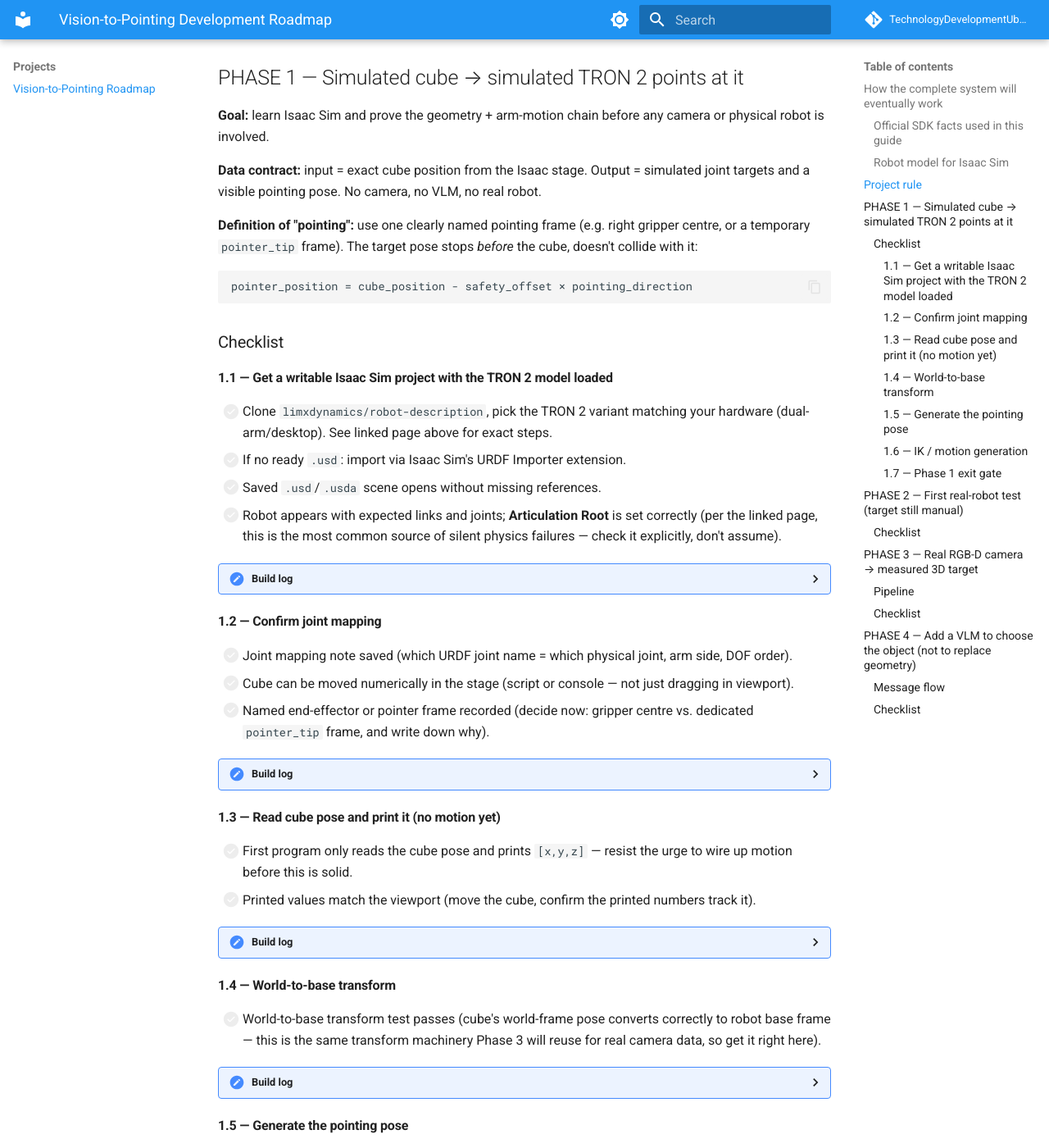
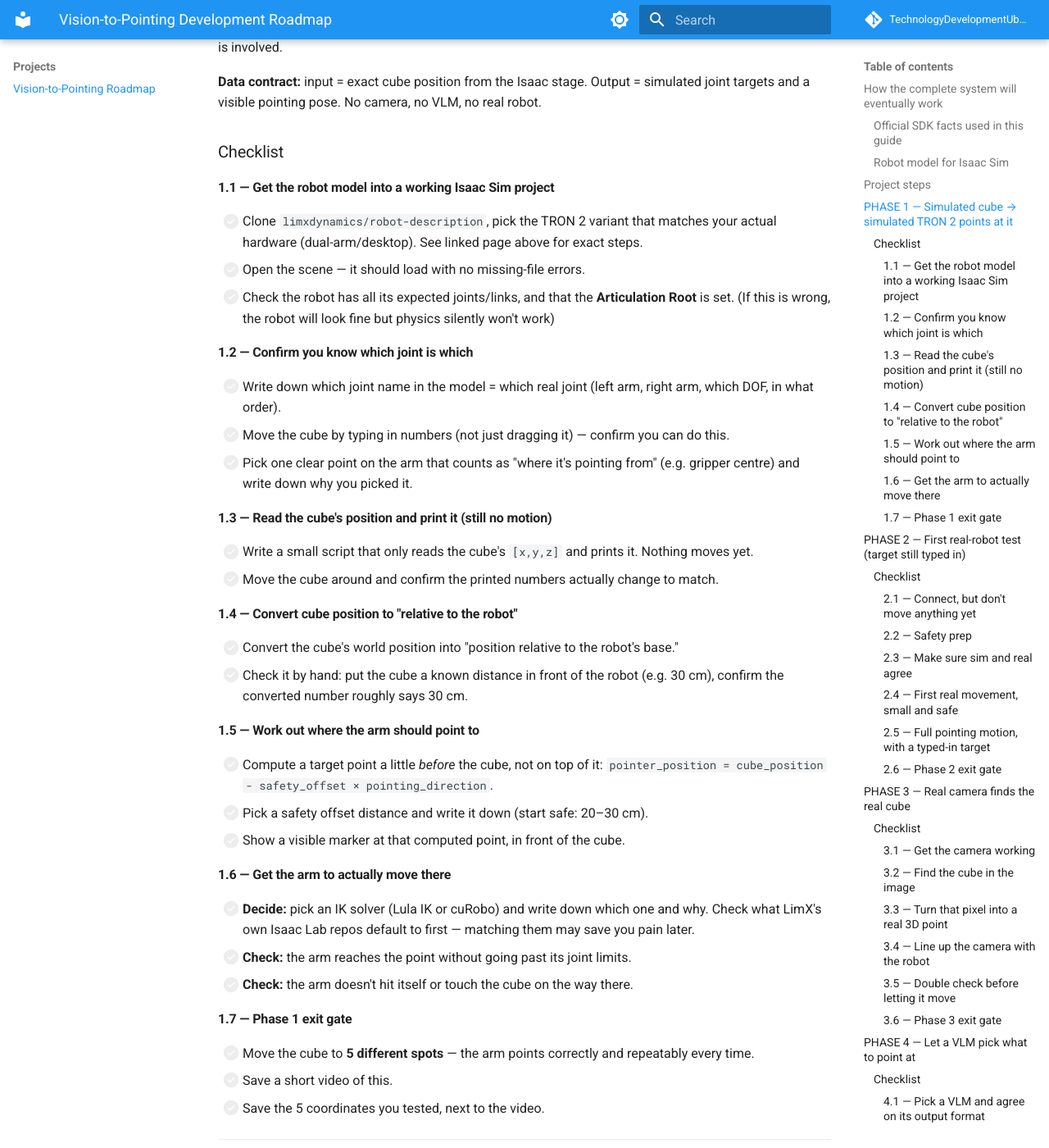
Before and after one commit to TechnologyDevelopmentUbbink/Tron2, an MkDocs documentation site: the page built from docs/projects/vision-pointing-roadmap.md, in a window 1280 px wide and 1400 px high, scrolled down 1559 px. Shown: the whole window at 82% size. Built offline with MkDocs 1.6.1 and Material for MkDocs 9.7.7, drawn with Linux system fonts in a browser that asks for light colours; comment, search, counter and statistics services are not loaded; some of the changed text lies outside the part shown.

Commit message:
Refine Vision-to-Pointing roadmap and checklist
Updated the roadmap for the Vision-to-Pointing project, refining language for clarity and consistency. Adjusted checklist items and goals for each phase to better reflect project objectives.

````diff
--- a/docs/projects/vision-pointing-roadmap.md
+++ b/docs/projects/vision-pointing-roadmap.md
@@ -6,16 +6,13 @@
 
 Source status: internal project plan, partly Unverified until each phase is executed. Not yet Ubbink-verified end to end.
 
-This page is a **living build log**, not a fixed spec. Each checklist item gets updated in place as work happens: software/version used, what worked, what didn't, dead ends. If the project stalls at any phase, this page should still stand on its own as a usable record for whoever picks it up next (including future-you).
+This page is a living build log, not a fixed spec. Each checklist item gets updated in place as work happens: software/version used, what worked, what didn't, dead ends. If the project stalls at any phase, this page should still stand on its own as a usable record for whoever picks it up next (including future-you).
 
 Primary first use case: place a coloured cube in front of the robot and make one arm point toward it without touching it.
 
-Superseded document
-
-
 ## How the complete system will eventually work
 
-The final system is not one giant AI model. It is a chain of small modules, each receiving a defined data type and sending a defined data type to the next module:
+The final system is not one giant AI model. It is a chain of small modules. Each one takes a simple input and hands off a simple, well-defined output to the next one:
 
 ```
 Camera frame (RGB+D) → Target selection → 3D position (camera frame)
@@ -25,243 +22,184 @@
 
 ### Official SDK facts used in this guide
 
-- The TRON 2 SDK distinguishes simulation at `127.0.0.1` from the real robot at `10.192.1.2`.
-- The SDK exposes robot state: joint angle `q`, velocity `dq`, estimated torque `tau`.
-- The EDU compute module is intended for robot-related algorithms and can talk to the robot controller over the robot network.
-
+- The TRON 2 SDK talks to the simulator at `127.0.0.1` and the real robot at `10.192.1.2` — different addresses, don't mix them up.
+- The SDK gives you the robot's joint angle (`q`), joint speed (`dq`), and estimated torque (`tau`).
+- The EDU compute module is where your own code runs and talks to the robot controller over the robot's network.
 
 ### Robot model for Isaac Sim
 
-See [Isaac Sim, Isaac Lab & FluxVLA Training → Robot model (URDF/USD)](../software/isaac-sim-training.md#robot-model-urdfusd-for-isaac-sim) for the `limxdynamics/robot-description`
+See: [Isaac Sim, Isaac Lab & FluxVLA Training → Robot model (URDF/USD)](../software/isaac-sim-training.md#robot-model-urdfusd-for-isaac-sim) for the `limxdynamics/robot-description` repo.
 
 ---
 
-## Project rule
+## Project steps
 
-Each phase must produce saved evidence before the next phase starts. This keeps vision, calibration, motion planning, SDK communication, and (later) VLM behaviour from all failing at once and being impossible to untangle.
-
-| Phase | Summary |
+| Phase | What changes |
 |---|---|
-| 1. Simulation | Simulated cube → simulated TRON 2 points at it |
-| 2. Real control | Same motion, on the real TRON 2, target still manual |
-| 3. Camera | Real RGB-D camera → measured 3D target |
-| 4. VLM | Natural-language object selection, geometry stays deterministic |
+| 1. Simulation | Fake cube, fake robot — just prove the math and motion work |
+| 2. Real control | Same motion, but on the real TRON 2. Target is still a number you type in |
+| 3. Camera | A real camera finds the real cube instead of you typing in a number |
+| 4. VLM | You can say what to point at instead of it always being "the cube" |
 
 ---
 
-## PHASE 1 — Simulated cube → simulated TRON 2 points at it
+## **PHASE 1** — Simulated cube → simulated TRON 2 points at it
 
-**Goal:** learn Isaac Sim and prove the geometry + arm-motion chain before any camera or physical robot is involved.
+**Goal:** learn Isaac Sim and prove the geometry + arm-motion chain work, before any camera or real robot is involved.
 
 **Data contract:** input = exact cube position from the Isaac stage. Output = simulated joint targets and a visible pointing pose. No camera, no VLM, no real robot.
 
-**Definition of "pointing":** use one clearly named pointing frame (e.g. right gripper centre, or a temporary `pointer_tip` frame). The target pose stops *before* the cube, doesn't collide with it:
+### Checklist
 
-```
-pointer_position = cube_position - safety_offset × pointing_direction
-```
+#### 1.1 — Get the robot model into a working Isaac Sim project
+
+- [ ] Clone `limxdynamics/robot-description`, pick the TRON 2 variant that matches your actual hardware (dual-arm/desktop). See linked page above for exact steps.
+- [ ] Open the scene — it should load with no missing-file errors.
+- [ ] Check the robot has all its expected joints/links, and that the **Articulation Root** is set. (If this is wrong, the robot will look fine but physics silently won't work)
+
+#### 1.2 — Confirm you know which joint is which
+
+- [ ] Write down which joint name in the model = which real joint (left arm, right arm, which DOF, in what order).
+- [ ] Move the cube by typing in numbers (not just dragging it) — confirm you can do this.
+- [ ] Pick one clear point on the arm that counts as "where it's pointing from" (e.g. gripper centre) and write down why you picked it.
+
+#### 1.3 — Read the cube's position and print it (still no motion)
+
+- [ ] Write a small script that only reads the cube's `[x,y,z]` and prints it. Nothing moves yet.
+- [ ] Move the cube around and confirm the printed numbers actually change to match.
+
+#### 1.4 — Convert cube position to "relative to the robot"
+
+- [ ] Convert the cube's world position into "position relative to the robot's base."
+- [ ] Check it by hand: put the cube a known distance in front of the robot (e.g. 30 cm), confirm the converted number roughly says 30 cm.
+
+#### 1.5 — Work out where the arm should point to
+
+- [ ] Compute a target point a little *before* the cube, not on top of it: `pointer_position = cube_position - safety_offset × pointing_direction`.
+- [ ] Pick a safety offset distance and write it down (start safe: 20–30 cm).
+- [ ] Show a visible marker at that computed point, in front of the cube.
+
+#### 1.6 — Get the arm to actually move there
+
+- [ ] **Decide:** pick an IK solver (Lula IK or cuRobo) and write down which one and why. Check what LimX's own Isaac Lab repos default to first — matching them may save you pain later.
+- [ ] **Check:** the arm reaches the point without going past its joint limits.
+- [ ] **Check:** the arm doesn't hit itself or touch the cube on the way there.
+
+#### 1.7 — Phase 1 exit gate
+
+- [ ] Move the cube to **5 different spots** — the arm points correctly and repeatably every time.
+- [ ] Save a short video of this.
+- [ ] Save the 5 coordinates you tested, next to the video.
+
+---
+
+## **PHASE 2** — First real-robot test (target still typed in)
+
+**Goal:** get the real TRON 2 to do the same small, safe pointing motion. You still type in the target by hand — no camera yet.
+
+**Preferred way in:** use a high-level move command (Cartesian/ServoJ/end-pose) if LimX gives you one. Only use raw 300 Hz joint commands if there's no other option — that path is powerful but unforgiving.
 
 ### Checklist
 
-#### 1.1 — Get a writable Isaac Sim project with the TRON 2 model loaded
+#### 2.1 — Connect, but don't move anything yet
 
-- [ ] Clone `limxdynamics/robot-description`, pick the TRON 2 variant matching your hardware (dual-arm/desktop). See linked page above for exact steps.
-- [ ] If no ready `.usd`: import via Isaac Sim's URDF Importer extension.
-- [ ] Saved `.usd`/`.usda` scene opens without missing references.
-- [ ] Robot appears with expected links and joints; **Articulation Root** is set correctly (per the linked page, this is the most common source of silent physics failures — check it explicitly, don't assume).
+- [ ] Connect to the robot, ping it, print motor count and the `q`/`dq`/`tau` stream. **The robot must not move for this step.**
 
-<details><summary>Build log</summary>
+#### 2.2 — Safety prep
 
-Unverified — not yet attempted at time of writing.
+- [ ] Write down the emergency-stop procedure and actually practice it before anything moves.
+- [ ] Write down the workspace limits — the exact box/area the arm is allowed to move in during testing.
 
-- Software/version:
-- Worked:
-- Didn't work / gotchas:
+#### 2.3 — Make sure sim and real agree
 
-</details>
+- [ ] Check that the joint order/names in Isaac match the joint order/names the real SDK uses.
+- [ ] Try the high-level move interface once, with something trivial.
 
-#### 1.2 — Confirm joint mapping
+#### 2.4 — First real movement, small and safe
 
-- [ ] Joint mapping note saved (which URDF joint name = which physical joint, arm side, DOF order).
-- [ ] Cube can be moved numerically in the stage (script or console — not just dragging in viewport).
-- [ ] Named end-effector or pointer frame recorded (decide now: gripper centre vs. dedicated `pointer_tip` frame, and write down why).
+- [ ] Command one small pose change and confirm it works.
+- [ ] Keep logging robot state while it moves; save what you see, even if nothing went wrong.
 
-<details><summary>Build log</summary>
+#### 2.5 — Full pointing motion, with a typed-in target
 
-Unverified.
+- [ ] Type in a target position (in robot-base coordinates), log the pose you calculated *before* you send it, then execute.
 
-- Software/version:
-- Worked:
-- Didn't work / gotchas:
+#### 2.6 — Phase 2 exit gate
 
-</details>
-
-#### 1.3 — Read cube pose and print it (no motion yet)
-
-- [ ] First program only reads the cube pose and prints `[x,y,z]` — resist the urge to wire up motion before this is solid.
-- [ ] Printed values match the viewport (move the cube, confirm the printed numbers track it).
-
-<details><summary>Build log</summary>
-
-Unverified.
-
-- Software/version:
-- Worked:
-- Didn't work / gotchas:
-
-</details>
-
-#### 1.4 — World-to-base transform
-
-- [ ] World-to-base transform test passes (cube's world-frame pose converts correctly to robot base frame — this is the same transform machinery Phase 3 will reuse for real camera data, so get it right here).
-
-<details><summary>Build log</summary>
-
-Unverified.
-
-- Software/version:
-- Worked:
-- Didn't work / gotchas:
-
-</details>
-
-#### 1.5 — Generate the pointing pose
-
-- [ ] Pose marker appears in front of cube using `pointer_position = cube_position - safety_offset × pointing_direction`.
-- [ ] `safety_offset` value decided and recorded (start conservative, e.g. 20–30 cm per the original data contract note).
-
-<details><summary>Build log</summary>
-
-Unverified.
-
-- Software/version:
-- Worked:
-- Didn't work / gotchas:
-
-</details>
-
-#### 1.6 — IK / motion generation
-
-- [ ] IK solver chosen and recorded here (Lula IK vs. cuRobo — check what LimX's own Isaac Lab repos use as a default before picking, since matching their convention may save integration pain later).
-- [ ] Joint targets stay inside limits.
-- [ ] Arm points without self-collision or cube contact.
-
-<details><summary>Build log</summary>
-
-Unverified.
-
-- Software/version:
-- Worked:
-- Didn't work / gotchas:
-
-</details>
-
-#### 1.7 — Phase 1 exit gate
-
-- [ ] Moving the cube to **5 different reachable positions** causes the simulated arm to point correctly and repeatably.
-- [ ] Short video saved.
-- [ ] All 5 target coordinates saved alongside the video.
-
-Do not start Phase 2 until this gate passes.
+- [ ] The real robot points at 3 different typed-in targets, staying inside the workspace limits you wrote down. It should be repeatable, easy to watch, and easy to stop.
 
 ---
 
-## PHASE 2 — First real-robot test (target still manual)
+## **PHASE 3** — Real camera finds the real cube
 
-**Goal:** make the physical TRON 2 reproduce a deliberately small, safe pointing motion. Target is still manually supplied — vision is not added yet.
-
-**Preferred control path:** use a high-level Cartesian, ServoJ, or end-pose interface when LimX provides one. Only drop to low-level 300 Hz joint commands after the high-level route has been evaluated and its safety behaviour understood.
+**Goal:** stop typing in the target — let a real camera find the cube instead. Everything after that point is identical to Phase 2.
 
 ### Checklist
 
-- [ ] Read-only SDK connection succeeds (ping, motor count, `q`/`dq`/`tau` stream printed — **no motion**).
-- [ ] Emergency-stop procedure written down and rehearsed before anything moves.
-- [ ] High-level arm interface tested.
-- [ ] Sim-to-real joint map completed (does Isaac's joint order/naming match the SDK's?).
-- [ ] Safety checklist signed off.
-- [ ] Small commanded pose change succeeds.
-- [ ] Target point recorded in robot-base coordinates; calculated pose logged *before* execution, not just after.
-- [ ] Robot moves smoothly while state is logged.
-- [ ] Error report saved (even/especially if there were no errors — note that).
-- [ ] **Exit gate:** physical robot points toward 3 manually specified targets while staying inside a deliberately restricted workspace. Repeatable, observable, stoppable.
+#### 3.1 — Get the camera working
 
-<details><summary>Build log</summary>
+- [ ] Decide which camera (RealSense vs. TRON 2's built-in one) and write it down.
+- [ ] Save one matched colour + depth image, and record the camera's calibration numbers (`fx, fy, cx, cy` and depth scale).
 
-Unverified — Phase 1 not yet complete.
+#### 3.2 — Find the cube in the image
 
-</details>
+- [ ] Detect the cube (simplest option: colour thresholding) and get its centre pixel.
+- [ ] Read the depth at that pixel; throw away the reading if it's missing, zero, or clearly wrong.
 
-*(This phase will get the same item-by-item depth as Phase 1 once you're actually working through it.)*
+#### 3.3 — Turn that pixel into a real 3D point
+
+- [ ] Convert pixel + depth into an actual `[X,Y,Z]` point in metres, from the camera's point of view. Confirm it stays stable across a few frames (not jumping around).
+
+#### 3.4 — Line up the camera with the robot
+
+- [ ] Do a camera-to-robot calibration (hand-eye calibration) — this step usually takes longer than you expect, budget real time for it.
+- [ ] Convert the camera-frame point into robot-base coordinates and print it.
+
+#### 3.5 — Double check before letting it move
+
+- [ ] Show the computed point as a marker in Isaac/RViz and compare it to where the cube actually is in real life.
+- [ ] Test across 5 real positions, write down the results, and explain anything that doesn't match.
+- [ ] Make the system refuse to move if it's not confident in the detection.
+
+#### 3.6 — Phase 3 exit gate
+
+- [ ] Move the real cube to 5 spots. Every time: the detected position makes sense, matches reality, and the robot only points when it's confident.
 
 ---
 
-## PHASE 3 — Real RGB-D camera → measured 3D target
+## **PHASE 4** — Let a VLM pick what to point at
 
-**Goal:** replace the manually entered target with a measured one. After the target reaches robot-base coordinates, the rest of the chain is identical to Phase 2.
+**Goal:** support instructions like "point at the blue block" or "point at a person" — but the actual position/motion math stays exactly as safe and deterministic as before. The VLM's only job is answering "which thing do they mean?" — it never gives a coordinate.
 
-**The key idea:** don't "put the real block into Isaac" as the control method. Convert the detected block into a robot-base-frame coordinate — the transform, not a visual copy, is what makes the arm move correctly. Isaac may show the point as a marker/digital twin for validation only.
-
-### Pipeline
-
-```
-RGB image → Depth image → Camera intrinsics (fx,fy,cx,cy) → 3D point (camera frame)
-  → Extrinsic transform (camera→base) → Phase 2 motion chain
-```
+| Step | Example |
+|---|---|
+| You → VLM | "Point at the red cube" + the camera image |
+| VLM → rest of system | "That's the red cube, here's roughly where it is in the image, I'm 93% sure" |
+| Rest of system → geometry | exact pixel + depth of that object |
+| Geometry → motion | the real 3D point in robot-base coordinates |
+| Motion → robot | the actual safe move command |
 
 ### Checklist
 
-- [ ] Camera hardware decided and recorded here (RealSense vs. TRON 2 onboard RGB-D).
-- [ ] One synchronized RGB+depth frame saved.
-- [ ] `fx, fy, cx, cy` and depth scale recorded.
-- [ ] Cube detection: mask, bounding box, centre pixel `(u,v)` — start with HSV thresholding.
-- [ ] Depth read at centre/median over mask; missing/zero/noisy depth rejected.
-- [ ] Camera-frame point `[Xc,Yc,Zc]` printed in metres, stable across frames.
-- [ ] `T_base_camera` calibration done (hand-eye calibration — budget real time for this, it's usually the long pole of this whole phase) and saved with version/date.
-- [ ] Base-frame `[Xb,Yb,Zb]` printed.
-- [ ] Marker in Isaac/RViz follows the real cube when moved.
-- [ ] Accuracy table completed across 5 positions; outliers explained, not hand-waved.
-- [ ] Unsafe/low-confidence targets rejected before motion.
-- [ ] **Exit gate:** move the real cube to 5 locations; detected coordinates plausible, marker agrees with reality, robot points only when confidence + workspace checks pass.
+#### 4.1 — Pick a VLM and agree on its output format
 
-<details><summary>Build log</summary>
+- [ ] Pick a VLM, write down which one, and define exactly what it should return (label, region, confidence — nothing more).
 
-Unverified — Phases 1–2 not yet complete.
+#### 4.2 — Reuse everything from Phase 3
 
-</details>
+- [ ] Feed the VLM's chosen region into the *same* detection/geometry pipeline from Phase 3 — don't build a new one.
+- [ ] Make sure the geometry step never trusts a coordinate from the VLM directly — only from the same measured pipeline as before.
+
+#### 4.3 — Add the safety net
+
+- [ ] Measure how slow this is (latency) and how much memory it uses.
+- [ ] Show what the system thinks you meant before it moves (an overlay on the image is enough).
+- [ ] If the VLM isn't confident, or picks something ambiguous, refuse to move.
+
+#### 4.4 — Phase 4 exit gate
+
+- [ ] Say a plain instruction → correct object gets picked → a real, checked 3D position comes out → the robot only points once every safety check passes.
+
+Note: LimX has its own end-to-end system (FluxVLA / OpenPI, pi0/pi0.5) that skips all this and goes straight from image+text to motion. Not using that here on purpose — it can't guarantee a safe stand-off distance the way this step-by-step version can. Worth knowing about for other projects though: [Isaac Sim, Isaac Lab & FluxVLA Training](../software/isaac-sim-training.md).
 
 ---
-
-## PHASE 4 — Add a VLM to choose the object (not to replace geometry)
-
-**Goal:** support instructions like "point at the blue block" while keeping metric location and motion safety in deterministic modules. The VLM answers *"which thing does the user mean?"* only — it returns a label/box/mask/grounded reference. Depth, calibration, and coordinate transforms still produce the metric target.
-
-### Message flow
-
-| Interface | Example payload |
-|---|---|
-| User → VLM | `{"instruction": "Point at the red cube", "image": RGB_frame}` |
-| VLM → perception | `{"selected_object": "red cube", "region": [x1,y1,x2,y2], "confidence": 0.93}` |
-| Perception → geometry | `{"mask": ..., "center_pixel": [u,v], "depth_m": 0.84}` |
-| Geometry → motion | `{"frame": "base_link", "point_m": [0.51,-0.18,0.72], "confidence": 0.88}` |
-| Motion → SDK | Safe target pose or approved joint trajectory |
-
-### Checklist
-
-- [ ] VLM choice recorded here. Note: LimX's own `FluxVLA` / OpenPI-based stack (pi0/pi0.5) is an end-to-end VLA (image+text → actions directly, no separate IK stage) — **deliberately not used here**, since it gives no guaranteed standoff distance or collision margin. Keep this as a reference for their WebSocket/robot-interface boilerplate only, not as the control architecture. See [Isaac Sim, Isaac Lab & FluxVLA Training](../software/isaac-sim-training.md) for that stack.
-- [ ] Command schema documented (as above).
-- [ ] Test scene and labels defined.
-- [ ] Latency and memory usage recorded.
-- [ ] JSON output validates against schema.
-- [ ] Overlay clearly marks intended object.
-- [ ] Base-frame target produced independently of VLM prose (i.e. geometry module never trusts coordinates from the VLM itself).
-- [ ] Operator preview understandable before execution.
-- [ ] Safety/ethics rule implemented; unsafe commands blocked.
-- [ ] **Exit gate:** system follows a natural-language instruction, selects the intended visible object, produces a verified 3D base-frame target, previews the motion, and points only after all deterministic safety checks pass.
-
-<details><summary>Build log</summary>
-
-Unverified — Phases 1–3 not yet complete.
-
-</details>
-
----
````
